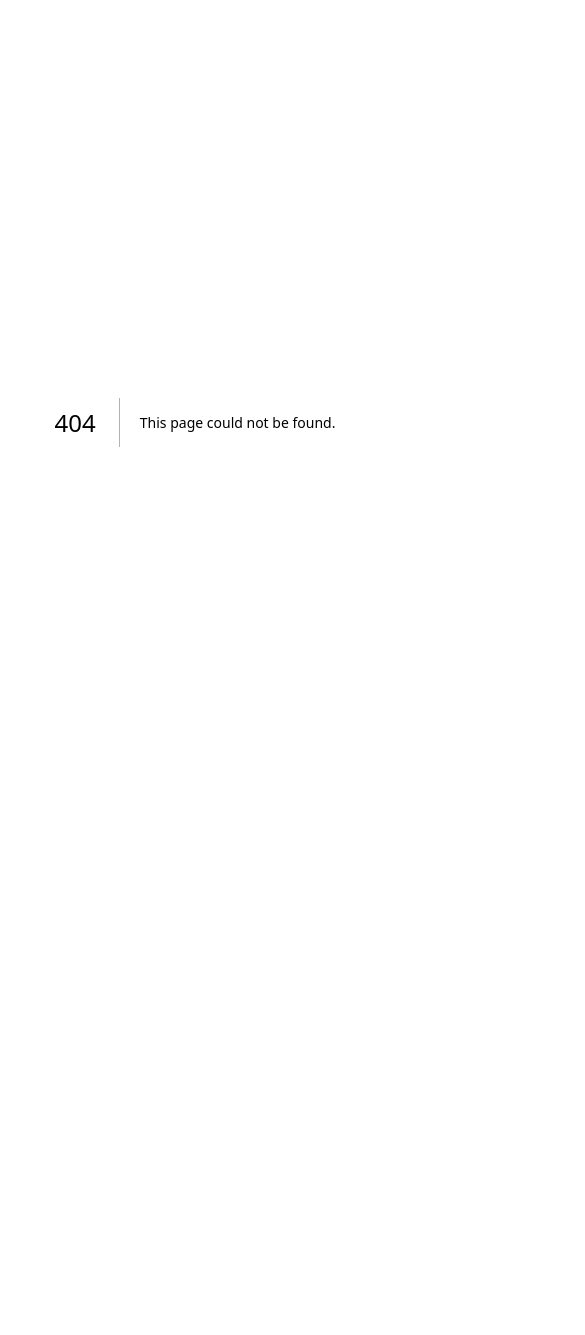
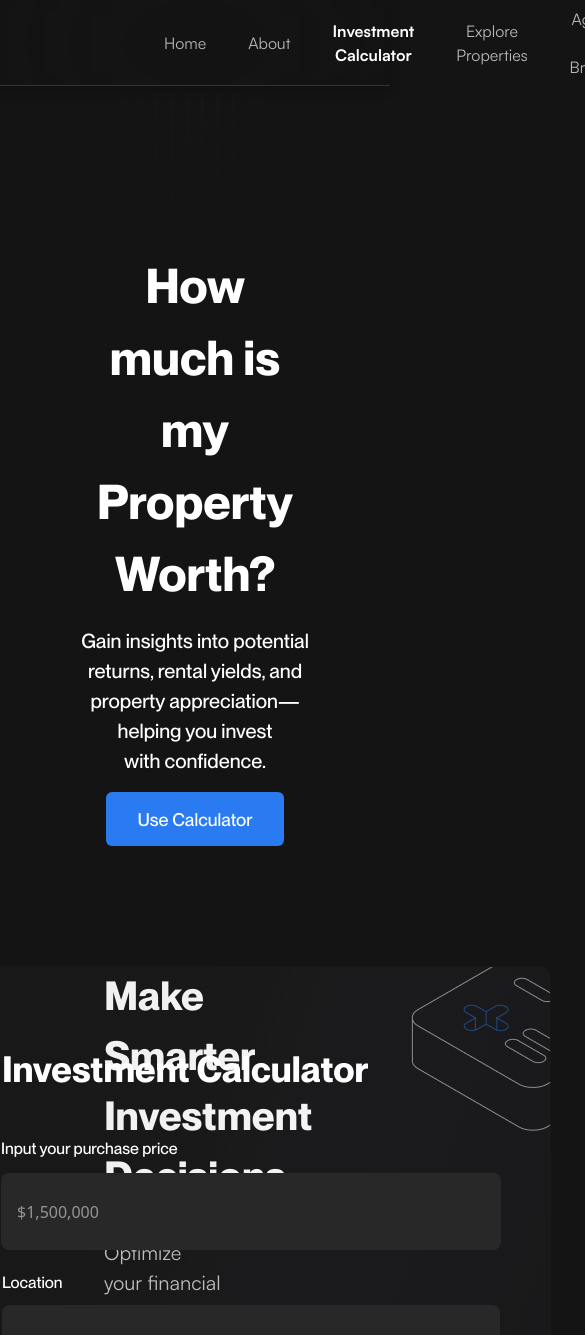
Before and after one commit to Inda-Realty-Limited/inda-user-facing-webapp, a Next.js app: page /investment-calculator in a window 390 px wide. Before the commit this address had no page. Shown: the top 1335 px of the page, 585 px wide, since content can reach past the window. Before the commit the page ends 844 px from the top, so only its background shows below. Built offline with nearby package versions, Linux system fonts and the light colour scheme.

Commit message:
Add Investment Calculator component with filters and layout; implement responsive design and map view functionality

```diff
--- /dev/null
+++ b/src/pages/investment-calculator/index.ts
@@ -0,0 +1 @@
+export { default } from "@/views/investment-calculator";
--- a/src/styles/globals.css
+++ b/src/styles/globals.css
@@ -375,3 +375,11 @@ body {
 .no-scroll {
   overflow: hidden;
 }
+
+.overflow-y-scroll::-webkit-scrollbar {
+  display: none;
+}
+
+.overflow-y-scroll {
+  scrollbar-width: none;
+}
--- /dev/null
+++ b/src/views/investment-calculator/index.tsx
@@ -0,0 +1,245 @@
+import { Button, Input, Text, XStack, YStack } from "@/components/base";
+import { Layout } from "@/layouts";
+import { useState } from "react";
+
+export default function InvestmentCalculator() {
+  const [purchasePrice, setPurchasePrice] = useState<number | string>("");
+  const [activeFilter, setActiveFilter] = useState<string | null>(null);
+  const [isMapViewOpen, setIsMapViewOpen] = useState<boolean>(false);
+
+  const filterOptions = {
+    Location: [
+      { value: "downtown", label: "Downtown" },
+      { value: "suburbs", label: "Suburbs" },
+      { value: "rural", label: "Rural" },
+    ],
+    "Investment Goals": [
+      { value: "rental-income", label: "Rental Income" },
+      { value: "capital-gains", label: "Capital Gains" },
+      { value: "long-term-hold", label: "Long-Term Hold" },
+    ],
+    "Property Type": [
+      { value: "apartment", label: "Apartment" },
+      { value: "house", label: "House" },
+      { value: "condo", label: "Condo" },
+    ],
+    "Number of Bedrooms": [
+      { value: "1", label: "1 Bedroom" },
+      { value: "2", label: "2 Bedrooms" },
+      { value: "3", label: "3+ Bedrooms" },
+    ],
+    "Financing Method": [
+      { value: "mortgage", label: "Mortgage" },
+      { value: "developer-plan", label: "Developer Plan" },
+      { value: "rent-to-own", label: "Rent-to-Own" },
+      { value: "full-payment", label: "Full Payment" },
+    ],
+  };
+
+  const renderFilterBox = (title: string) => {
+    const isActive = activeFilter === title;
+
+    if (title === "Location") {
+      return (
+        <YStack gap="gap-[16px]" className="w-full">
+          <div className="w-full">
+            <Text fow={500} fos={16} className="text-white">
+              {title}
+            </Text>
+            <div
+              className="w-full cursor-pointer mt-[10px] flex items-center pl-[16px] h-[77px] bg-[#282828] text-white border-[#FFFFFF1A] rounded-[8px]"
+              onClick={() => setActiveFilter(isActive ? null : title)}
+            >
+              <Text fow={400} fos={16} className="text-[#FFFFFFCC]">
+                {isActive
+                  ? "Click to close map view"
+                  : "Click to open map view"}
+              </Text>
+            </div>
+          </div>
+          {isActive && (
+            <div className="w-full h-[327px] bg-[#282828] text-white border-[#FFFFFF1A] rounded-[8px] mt-[16px]">
+              <iframe
+                src="https://www.google.com/maps/embed"
+                className="w-full h-full rounded-lg"
+                allowFullScreen
+                loading="lazy"
+              ></iframe>
+            </div>
+          )}
+        </YStack>
+      );
+    }
+
+    return (
+      <YStack gap="gap-[16px]" className="w-full">
+        <div className="w-full">
+          <Text fow={500} fos={16} className="text-white">
+            {title}
+          </Text>
+          <div
+            className="w-full cursor-pointer mt-[10px] flex items-center pl-[16px] h-[77px] bg-[#282828] text-white border-[#FFFFFF1A] rounded-[8px]"
+            onClick={() => setActiveFilter(isActive ? null : title)}
+          >
+            <Text fow={400} fos={16} className="text-[#FFFFFFCC]">
+              {isActive
+                ? "Click to close selection"
+                : `Click to select ${title.toLowerCase()}`}
+            </Text>
+          </div>
+        </div>
+        {isActive && (
+          <div className="w-full h-[327px] bg-[#282828] text-white border-[#FFFFFF1A] rounded-[8px]">
+            <YStack gap="gap-[8px]" align="start">
+              {filterOptions[title as keyof typeof filterOptions].map(
+                (option) => (
+                  <XStack
+                    className="border-b p-4 w-full border-[#FFFFFF1A]"
+                    key={option.value}
+                    gap="gap-[8px]"
+                    align="center"
+                  >
+                    <input
+                      type="checkbox"
+                      id={`${title}-${option.value}`}
+                      className="w-4 h-4 appearance-none bg-transparent border border-primary rounded-[4px] cursor-pointer checked:bg-primary checked:border-primary transition-all duration-300 ease-[cubic-bezier(0.25,0.1,0.25,1)]"
+                    />
+                    <label
+                      htmlFor={`${title}-${option.value}`}
+                      className="text-white fow-400 fos-16"
+                    >
+                      {option.label}
+                    </label>
+                  </XStack>
+                )
+              )}
+            </YStack>
+          </div>
+        )}
+      </YStack>
+    );
+  };
+  return (
+    <Layout>
+      <div className="relative w-full h-full">
+        <div className="absolute -top-24 w-full left-0 justify-center flex">
+          <img
+            src="/images/bg-pattern.png"
+            alt="Explore Properties"
+            className="object-contain"
+          />
+        </div>
+
+        <section className="my-[60px] mb-30 relative z-50">
+          <YStack gap="gap-[16px]">
+            <Text fow={700} fos={48} className="text-white text-center">
+              How much is my <br /> Property Worth?
+            </Text>
+            <Text fow={500} fos={20} className="text-white text-center">
+              Gain insights into potential returns, rental yields, and property
+              appreciation—helping you invest <br /> with confidence.
+            </Text>
+            <Button
+              textClassName="text-white"
+              className="bg-primary w-[178px] h-[54px] rounded-[12px]"
+            >
+              Use Calculator
+            </Button>
+          </YStack>
+        </section>
+
+        <XStack className="px-[24px]" justify="between" align="start">
+          <YStack gap="gap-[32px]" className="items-start w-[48%]">
+            <Text fow={700} fos={40} className="text-white">
+              Make Smarter Investment Decisions
+            </Text>
+            <Text fow={400} fof="s" fos={20} className="text-[#FFFFFFBF]">
+              Optimize your financial future with our investment calculator.
+              Designed for accuracy and ease, it helps you analyze potential
+              returns, assess risks, and make informed decisions. Whether you're
+              planning for retirement, growing your wealth, or exploring new
+              opportunities, our tool provides insights tailored to your goals.
+              Take control of your investments today and make smarter,
+              data-driven choices with confidence.
+            </Text>
+          </YStack>
+          <YStack className="w-[48%]">
+            <div
+              className="relative w-[600px] overflow-y-scroll rounded-[12px] px-[50px] py-[76px]"
+              style={{
+                background:
+                  "linear-gradient(109.87deg, rgba(72, 73, 77, 0.088) 5.73%, rgba(108, 96, 128, 0.0704) 50.57%, rgba(142, 131, 166, 0.022) 100.09%)",
+                border: "0.5px solid",
+                borderImageSource:
+                  "linear-gradient(95.95deg, rgba(255, 255, 255, 0.2) 9.91%, rgba(94, 94, 94, 0.16) 33.02%, rgba(94, 94, 94, 0.152727) 58.02%, rgba(255, 255, 255, 0.1) 95.28%)",
+              }}
+            >
+              <img
+                src="/images/calc.png"
+                alt="Calculator"
+                className="absolute top-0 right-0"
+              />
+              <Text
+                fow={700}
+                fos={36}
+                className="text-white text-center pt-[30px]"
+              >
+                Investment Calculator
+              </Text>
+              <YStack gap="gap-[20px]" className="mt-[40px] w-full">
+                <Input
+                  label="Input your purchase price"
+                  type="number"
+                  value={purchasePrice}
+                  onChange={(e) => setPurchasePrice(e.target.value)}
+                  placeholder="$1,500,000"
+                  className="w-[500px] h-[77px] bg-[#282828] text-white rounded-[8px] outline-none focus:outline-none"
+                />
+                {renderFilterBox("Location")}
+                {renderFilterBox("Investment Goals")}
+                {renderFilterBox("Property Type")}
+                {renderFilterBox("Number of Bedrooms")}
+                {renderFilterBox("Financing Method")}
+                <div className="w-full">
+                  <Text fow={500} fos={16} className="text-white">
+                    Monthly Loan Repayment
+                  </Text>
+                  <div className="w-full cursor-pointer mt-[10px] flex items-center pl-[16px] h-[77px] bg-primary text-white border-[#FFFFFF1A] rounded-[8px]">
+                    <Text fow={700} fos={24} className="text-[#FFFFFFCC]">
+                      $500
+                    </Text>
+                  </div>
+                </div>
+              </YStack>
+            </div>
+          </YStack>
+        </XStack>
+
+        {isMapViewOpen && (
+          <div
+            className="fixed inset-0 z-50 flex items-center justify-center bg-black bg-opacity-50"
+            onClick={() => setIsMapViewOpen(false)}
+          >
+            <div
+              className="relative w-[80%] h-[80%] bg-white rounded-lg"
+              onClick={(e) => e.stopPropagation()}
+            >
+              <iframe
+                src="https://www.google.com/maps/embed"
+                className="w-full h-full rounded-lg"
+                allowFullScreen
+                loading="lazy"
+              ></iframe>
+              <button
+                className="absolute top-2 right-2 w-8 h-8 bg-red-500 text-white rounded-full flex items-center justify-center"
+                onClick={() => setIsMapViewOpen(false)}
+              >
+                ×
+              </button>
+            </div>
+          </div>
+        )}
+      </div>
+    </Layout>
+  );
+}
```
Also changed, not shown: public/images/calc.png (added).
